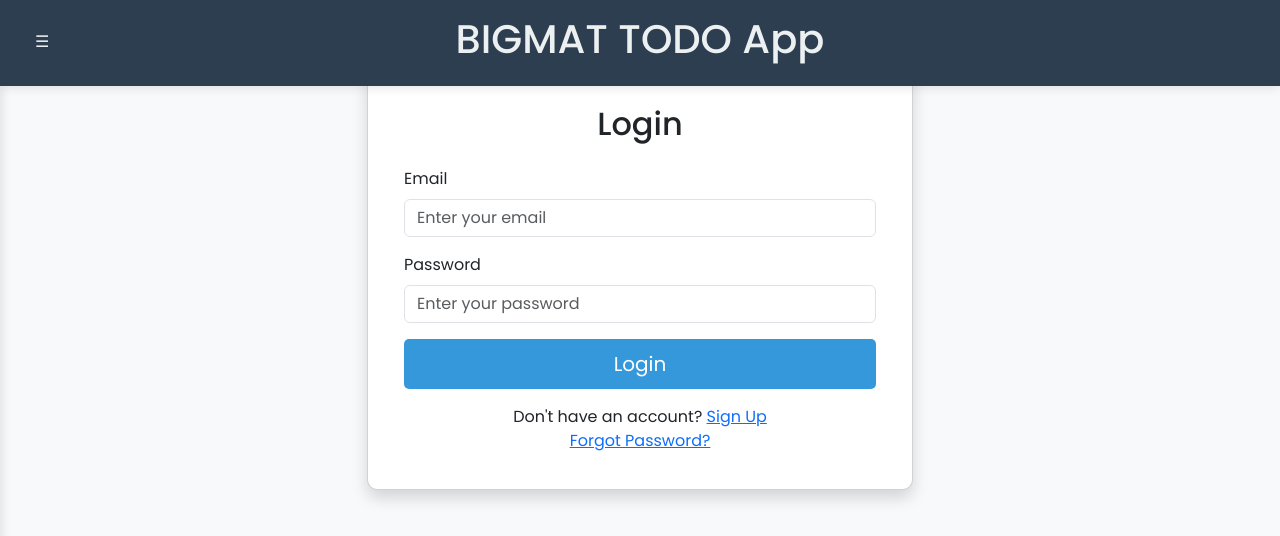
After one commit to Biiigmat/Todo-App, a Django app: page /user/login/ in a window 1280 px wide. The commit adds this page. Shown: the top 536 px of the page. Run offline with Django 5.2, Linux system fonts and the light colour scheme.

Commit message:
Adding User Login and Logout Option

```diff
--- a/Core/Accounts/admin.py
+++ b/Core/Accounts/admin.py
@@ -9,7 +9,7 @@ class UserAdmin(admin.ModelAdmin):
     fieldsets = (
         ('Identifications ', {
             'fields': ('user_name', 'image', 'image_thumbnail', 'email',
-                       'first_name', 'last_name',)
+                       'password', 'first_name', 'last_name',)
         }),
 
         ('Permissions', {
--- /dev/null
+++ b/Core/Accounts/forms.py
@@ -0,0 +1,30 @@
+from django import forms
+from django.contrib.auth import authenticate
+
+from .models import User
+from django.contrib.auth.forms import AuthenticationForm
+
+
+class UserLoginForm(AuthenticationForm):
+    email = forms.EmailField(
+        label="Email",
+        widget=forms.EmailInput(attrs={'class': 'form-control', 'placeholder': 'Enter your email'})
+    )
+    password = forms.CharField(
+        label="Password",
+        widget=forms.PasswordInput(attrs={'class': 'form-control', 'placeholder': 'Enter your password'})
+    )
+
+    def __init__(self, *args, **kwargs):
+        super().__init__(*args, **kwargs)
+        self.fields.pop('username')
+
+    def clean(self):
+        email = self.cleaned_data.get('email')
+        password = self.cleaned_data.get('password')
+
+        if email and password:
+            self.user_cache = authenticate(email=email, password=password)
+            if self.user_cache is None:
+                raise forms.ValidationError("Invalid email or password")
+        return self.cleaned_data
--- /dev/null
+++ b/Core/Accounts/urls.py
@@ -0,0 +1,7 @@
+from django.urls import path
+from .views import LoginUserView, user_logout_view
+
+urlpatterns = [
+    path('login/', LoginUserView.as_view(), name='user_login'),
+    path('logout/', user_logout_view, name='user_logout'),
+]
--- a/Core/Accounts/views.py
+++ b/Core/Accounts/views.py
@@ -1,3 +1,40 @@
-from django.shortcuts import render
+from django.contrib import messages
+from django.shortcuts import render, redirect
+from django.contrib.auth import views as auth_views, authenticate, login, logout
+from django.urls import reverse_lazy
+from django.contrib.auth.views import LoginView
 
-# Create your views here.
+from .models import User
+from .forms import UserLoginForm
+
+
+class LoginUserView(LoginView):
+    """
+    User Login View
+    """
+    template_name = 'user_login.html'
+    redirect_authenticated_user = True
+    form_class = UserLoginForm
+
+    def form_valid(self, form):
+        email = form.cleaned_data.get('email')
+        password = form.cleaned_data.get('password')
+
+        user = authenticate(email=email, password=password)
+        if user is not None:
+            login(self.request, user)
+            # raise (f"welcome {self.request.user} !")
+            return redirect(self.get_success_url())
+        else:
+            form.add_error(None, "Invalid email or password")
+            return self.form_invalid(form)
+
+    def get_success_url(self):
+        return reverse_lazy("projects:home")
+
+
+# User Logout functions
+def user_logout_view(request):
+    if request.user.is_authenticated:
+        logout(request)
+    return render(request, 'user_logout.html')
--- a/Core/Core/urls.py
+++ b/Core/Core/urls.py
@@ -1,11 +1,12 @@
 from django.contrib import admin
-from django.urls import path , include
+from django.urls import path, include
 from django.conf import settings
 from django.conf.urls.static import static
 
 urlpatterns = [
     path('admin/', admin.site.urls),
     path('', include('Projects.urls')),
+    path('user/', include('Accounts.urls')),
 ]
 
 
--- a/Core/Projects/urls.py
+++ b/Core/Projects/urls.py
@@ -1,5 +1,6 @@
 from django.urls import path
 from .views import HomePageViews, TaskListViews, TaskCreateViews, TaskDetailViews, TaskUpdateViews, TaskDeleteViews
+app_name = 'projects'
 urlpatterns = [
     path('', HomePageViews.as_view(), name='home'),
     path('tasks/', TaskListViews.as_view(), name='task_list'),
--- a/Core/Templates/base.html
+++ b/Core/Templates/base.html
@@ -103,18 +103,21 @@
                     <a class="nav-link" href="#">👤 Profile</a>
                 </li>
                 <li class="nav-item">
-                    <a class="nav-link" href="{% url 'task_list' %}">📂 My Projects</a>
+                    <br>
+                    Hello {{user.username}} !
+                    <a class="nav-link" href="{% url 'projects:task_list' %}">📂 My Projects</a>
                 </li>
                 <li class="nav-item">
-                    <a class="nav-link" href="#">🚪 Logout</a>
+                    <a class="nav-link" href="{% url 'user_logout' %}">🚪 Logout</a>
                 </li>
             {% else %}
-                <!-- آیتم‌های نمایشی برای کاربران لاگین‌نکرده -->
+
                 <li class="nav-item">
-                    <a class="nav-link" href="#">🔑 Login</a>
+                    <br>
+                    <a class="nav-link" href="#">📝 Sign Up</a>
                 </li>
                 <li class="nav-item">
-                    <a class="nav-link" href="#">📝 Sign Up</a>
+                    <a class="nav-link" href="{% url 'user_login'%}">🔑 Login</a>
                 </li>
             {% endif %}
         </ul>
--- a/Core/Templates/task_create.html
+++ b/Core/Templates/task_create.html
@@ -14,7 +14,7 @@
         <div class="col-md-8 col-lg-6">
             <div class="card shadow">
                 <div class="card-body">
-                    <form method="post" action="{% url 'task_create' %}" enctype="multipart/form-data">
+                    <form method="post" action="{% url 'projects:task_create' %}" enctype="multipart/form-data">
                         {% csrf_token %}
 
                         <!-- نمایش خطاهای فرم -->
@@ -72,7 +72,7 @@
                         <!-- دکمه‌های Submit و Cancel -->
                         <div class="d-flex justify-content-between">
                             <button type="submit" class="btn btn-primary">Create Task</button>
-                            <a href="{% url 'task_list' %}" class="btn btn-outline-secondary">Cancel</a>
+                            <a href="{% url 'projects:task_list' %}" class="btn btn-outline-secondary">Cancel</a>
                         </div>
                     </form>
                 </div>
--- a/Core/Templates/task_delete.html
+++ b/Core/Templates/task_delete.html
@@ -20,11 +20,11 @@
                     </p>
 
                     <!-- فرم حذف Task -->
-                    <form method="post" action="{% url 'task_delete' task.id %}">
+                    <form method="post" action="{% url 'projects:task_delete' task.id %}">
                         {% csrf_token %}
                         <div class="d-flex justify-content-center mt-4">
                             <button type="submit" class="btn btn-danger me-3">Yes, Delete</button>
-                            <a href="{% url 'task_detail' task.id %}" class="btn btn-outline-secondary">Cancel</a>
+                            <a href="{% url 'projects:task_detail' task.id %}" class="btn btn-outline-secondary">Cancel</a>
                         </div>
                     </form>
                 </div>
--- a/Core/Templates/task_detail.html
+++ b/Core/Templates/task_detail.html
@@ -52,10 +52,10 @@
 
                     <!-- دکمه‌های ویرایش و بازگشت -->
                     <div class="d-flex justify-content-between mt-4">
-                        <a href="{% url 'task_update' task.id %}" class="btn btn-primary">
+                        <a href="{% url 'projects:task_update' task.id %}" class="btn btn-primary">
                             ✏️ Edit Task
                         </a>
-                        <a href="{% url 'task_list' %}" class="btn btn-outline-secondary">
+                        <a href="{% url 'projects:task_list' %}" class="btn btn-outline-secondary">
                             ↩️ Back to List
                         </a>
                     </div>
--- a/Core/Templates/task_update.html
+++ b/Core/Templates/task_update.html
@@ -12,7 +12,7 @@
         <div class="col-md-8 col-lg-6">
             <div class="card shadow">
                 <div class="card-body">
-                    <form method="post" action="{% url 'task_update' task.id %}" enctype="multipart/form-data">
+                    <form method="post" action="{% url 'projects:task_update' task.id %}" enctype="multipart/form-data">
                         {% csrf_token %}
 
                         <!-- نمایش خطاهای فرم -->
@@ -70,7 +70,7 @@
                         <!-- دکمه‌های Submit و Cancel -->
                         <div class="d-flex justify-content-between">
                             <button type="submit" class="btn btn-primary">Update Task</button>
-                            <a href="{% url 'task_detail' task.id %}" class="btn btn-outline-danger">Cancel</a>
+                            <a href="{% url 'projects:task_detail' task.id %}" class="btn btn-outline-danger">Cancel</a>
                         </div>
                     </form>
                 </div>
--- /dev/null
+++ b/Core/Templates/user_login.html
@@ -0,0 +1,35 @@
+{% extends 'base.html' %}
+
+{% block title %}Login - My Django Project{% endblock %}
+
+{% block content %}
+<div class="container mt-5">
+    <div class="row justify-content-center">
+        <div class="col-md-6">
+            <div class="card shadow">
+                <div class="card-body">
+                    <h2 class="card-title text-center mb-4">Login</h2>
+                    <form method="post">
+                        {% csrf_token %}
+                        <div class="mb-3">
+                            <label for="email" class="form-label">Email</label>
+                            {{ form.email }}
+                        </div>
+                        <div class="mb-3">
+                            <label for="password" class="form-label">Password</label>
+                            {{ form.password }}
+                        </div>
+                        <div class="d-grid">
+                            <button type="submit" class="btn btn-primary btn-lg">Login</button>
+                        </div>
+                    </form>
+                    <div class="mt-3 text-center">
+                        <p class="mb-0">Don't have an account? <a href="#">Sign Up</a></p>
+                        <p class="mb-0"><a href="#">Forgot Password?</a></p>
+                    </div>
+                </div>
+            </div>
+        </div>
+    </div>
+</div>
+{% endblock %}
```
Also changed, not shown: Core/Core/settings.py (+6 -20 lines), Core/Projects/views.py (+8 -2 lines), Core/Templates/home.html (+7 -1 lines), Core/Templates/task_list.html (+4 -4 lines), Core/Templates/user_logout.html (added, +13 -0 lines), Core/media/users/Screenshot_28.png (added).
